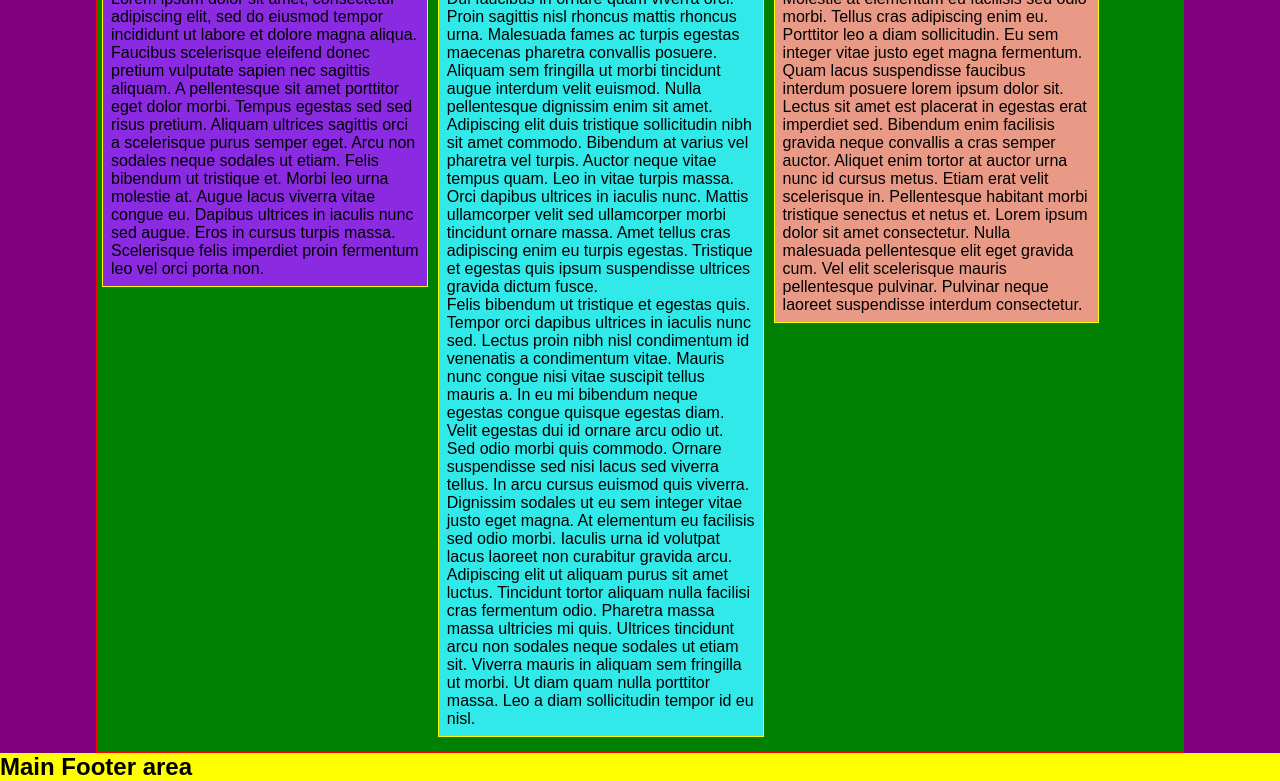
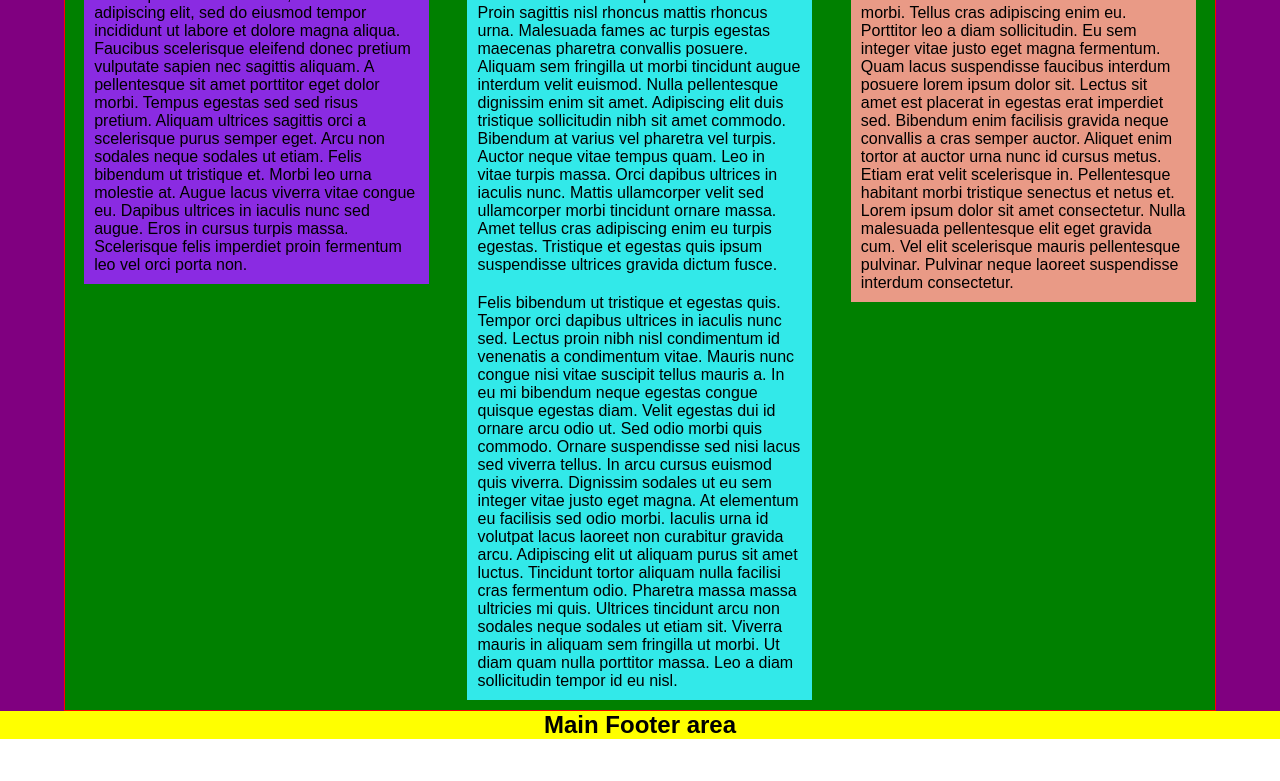
Before and after one commit to odisney2/disney_profile, a plain HTML site: page index.html in a window 1280 px wide. Shown: the part 244-1025 px from the top of the page. After the commit the page ends 983 px from the top, so only its background shows below. Drawn offline with Linux system fonts and the light colour scheme.

Commit message:
Modify columns to Flex and change media query to show second column on bottom and col 1 and 3 on top

```diff
--- a/css/main.css
+++ b/css/main.css
@@ -12,6 +12,11 @@ a {
     text-decoration: none;
 }
 
+div p {
+    padding: 10px;
+    margin: 0;
+}
+
 .mainBodyWrapper {
 
     background: purple;
@@ -22,24 +27,49 @@ a {
     color: white;
 }
 
-.mainContent {
+.mainContent,
+.mainContentTitle {
+    background-color: greenyellow;
+    width: 98%;
     margin: 0 auto;
-    padding-bottom: 10px;
+    margin-top: 10px;
 }
 
-.mainFooter {
-    background: yellow;
+.mainContentTitle {
+    text-align: center;
 }
 
-.container_one {
+.mainContent {
+    display: flex;
+    flex-direction: column;
+}
+
+/* .mainContent {
+    /* margin: 0 auto;
+    padding-bottom: 10px;
+    display: flex;
+    flex-wrap: wrap;
+    justify-content: space-around;
+} */
+
+.mainFooter {
+    background-color: yellow;
+    margin: 0 auto;
+    text-align: center;
+}
+
+.container_one_title,
+.container_one_content {
     background-color: blueviolet;
 }
 
-.container_two {
+.container_two_title,
+.container_two_content {
     background-color:#32e9e9;
 }
 
-.container_three {
+.container_three_title,
+.container_three_content {
     background-color:#e99a86;
 }
 
@@ -47,14 +77,19 @@ a {
     font-style: italic;
     font-size: 2em;
     text-align: center;
-    padding: 5px;
+    /* margin-top: 10px; */
+    /* padding: 5px;
+    margin: 10px; */
 }
 
 .container_all {
     /* margin: 0 auto; */
-    margin-top: 15px;
-    padding: 0.50em;
+    /* margin-top: 15px;
+    padding: 0.50em; */
+    /* flex-grow: 1; */
+    margin: 10px;
 }
+
 
 .mainHeaderContent {
     background: chocolate;
@@ -96,12 +131,6 @@ a {
     text-align: center;
 }
 
-.mainContent h1 {
-    font-style: italic;
-    /* font-size: 3em; */
-    text-align: center;
-    padding: 10px 5px;
-}
 
 h1,
 h2, p {
@@ -117,51 +146,71 @@ h2, p {
     clear: both;
 }
 
-
-/* .main-nav {
-    float: right;
-}
-
-.main-nav li {
-    display: inline-block;,
-    margin-left: 15px;
-} */
-
-
 /*******  Media Queries ********/
 
 @media (min-width: 600px) {
 
     .mainContent {
-        background-color: royalblue;
-        width: 90%;
+
+        /* width: 90%; */
         border: 1px solid red;
+        /* width: 90%; */
+
+        flex-direction: row;
+        /* display: flex; */
+        flex-wrap: wrap;
+        justify-content: space-around;
+
     }
 
-    .container_all {
+    /* .mainContentTitle {
+        background-color: goldenrod;
+        margin: 0 auto;
+        width: 90%;
+    } */
+
+    .mainContent,
+    .mainContentTitle {
+        background-color: royalblue;
+        margin: 0 auto;
+        width: 95%;
+    }
+
+    /* .container_all {
         float: left;
         margin: 5px;
         border: 1px solid yellow;
+    } */
+
+    .container_one,
+    .container_three {
+        width: 45%;
+
     }
 
-    .container_one,
     .container_two {
-        width: 45%;
-
+        order: 2;
+    }
+    .container_all {
+        margin: 5px;
     }
 }
 
 @media (min-width: 930px) {
 
-    .mainContent {
+    .mainContent,
+    .mainContentTitle {
         background-color: green;
-        width: 85%;
+        width: 90%;
     }
 
-    .container_one,
-    .container_two,
-    .container_three {
+    .container_all {
         width: 30%;
+        margin: 10px;
+    }
+
+    .container_two {
+        order: 0;
     }
 
     .mainHeaderIcon {
--- a/index.html
+++ b/index.html
@@ -40,9 +40,11 @@
 
             </header>
 
-            <div class="mainContent clearfix">
+            <div class="mainContentTitle">
+                <h1>Main Content Title Area</h1>
+            </div>
 
-                <h1>Main Content Area</h1>
+            <div class="mainContent">
 
 <!--  *******************************    Container one ***********************************************-->
 
@@ -107,10 +109,11 @@
 
             </div>  <!-- end div mainContent -->
 
-
-            <footer class="mainFooter">
-                <h2>Main Footer area</h2>
-            </footer>
+            <div class="mainFooter">
+                <footer>
+                    <h2>Main Footer area</h2>
+                </footer>
+            </div>
         </div>    <!-- end mainBodyWrapper -->
 
     </body>
```
